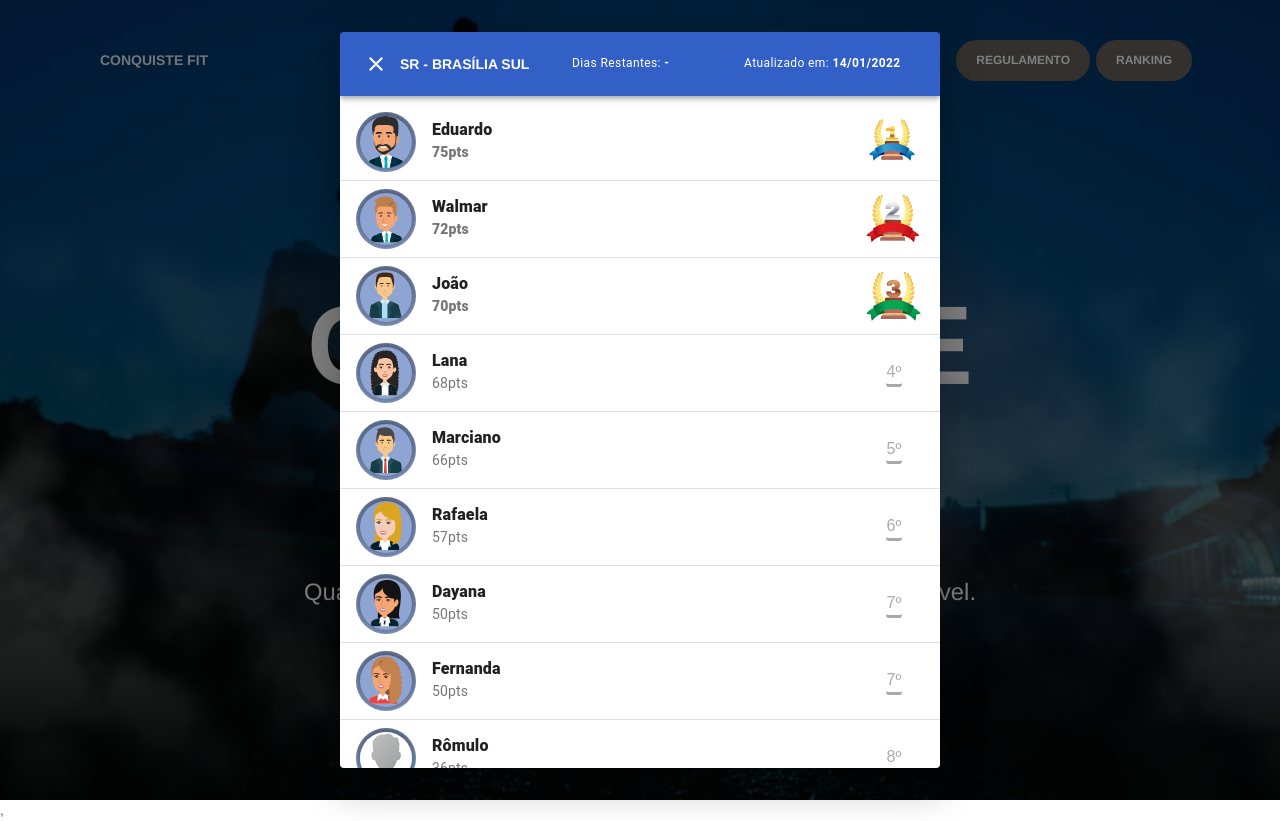
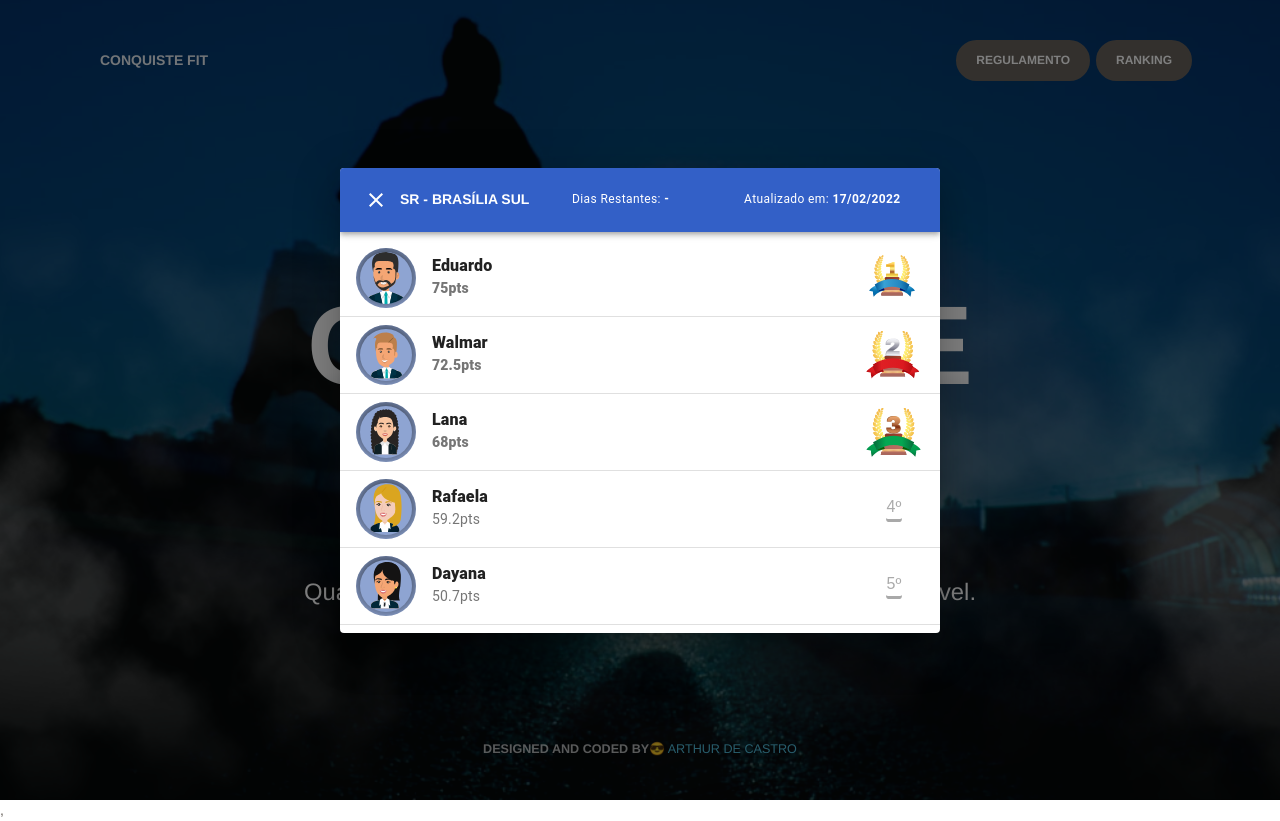
Before and after one commit to arthurfjadecastro/conquistefit, a React (Create React App) app: page /home in a window 1280 px wide. Both pictures are taken after a click on the button "RANKING". Built offline with nearby package versions, Linux system fonts and the light colour scheme.

Commit message:
Desclassificados e pontuacao final

```diff
--- a/src/views/Ranking.jsx
+++ b/src/views/Ranking.jsx
@@ -62,158 +62,158 @@ export default function Ranking({ open, handleClose }) {
 
 
   const Persons = [
-    {
-      name: "Marciano",
-      src: "/img/MARCIANO.svg",
-      position: null,
-      pts: 66
-    },
-    {
-      name: "Beth",
-      src: "/img/BETH.svg",
-      pts: 0,
-      position: null
-    },
+    // {
+    //   name: "Marciano",
+    //   src: "/img/MARCIANO.svg",
+    //   position: null,
+    //   pts: 66
+    // },
+    // {
+    //   name: "Beth",
+    //   src: "/img/BETH.svg",
+    //   pts: 0,
+    //   position: null
+    // },
     {
       name: "Lana",
       src: "/img/LANA.svg",
       position: null,
       pts: 68
     },
-    {
-      name: "Ramon",
-      src: "/img/RAMON.svg",
-      pts: 6,
-      position: null
-    },
-    {
-      name: "João",
-      src: "/img/JOAO.svg",
-      position: null,
-      pts: 70
-    },
-    {
-      name: "Carol",
-      src: "/img/CAROL.svg",
-      position: null,
-      pts: 12
-    },
+    // {
+    //   name: "Ramon",
+    //   src: "/img/RAMON.svg",
+    //   pts: 6,
+    //   position: null
+    // },
+    // {
+    //   name: "João",
+    //   src: "/img/JOAO.svg",
+    //   position: null,
+    //   pts: 70
+    // },
+    // {
+    //   name: "Carol",
+    //   src: "/img/CAROL.svg",
+    //   position: null,
+    //   pts: 12
+    // },
     {
       name: "Dayana",
       src: "/img/DAYANA.svg",
       position: null,
-      pts: 50
+      pts: 50.7
     },
-    {
-      name: "Arthur",
-      src: "/img/ARTHUR.svg",
-      position: null,
-      pts: 16
+    // {
+    //   name: "Arthur",
+    //   src: "/img/ARTHUR.svg",
+    //   position: null,
+    //   pts: 16
 
-    },
+    // },
     {
       name: "Walmar",
       src: "/img/WALMAR.svg",
       position: null,
-      pts: 72
+      pts: 72.5
     },
     {
       name: "Rafaela",
       src: "/img/RAFAELA.svg",
       position: null,
-      pts: 57
+      pts: 59.2
     },
-    {
-      name: "Fernanda",
-      src: "/img/FERNANDA.svg",
-      position: null,
-      pts: 50
-    },
-    {
-      name: "Kerson",
-      src: "/img/KERSON.svg",
-      pts: 5,
-      position: null
-    },
-    {
-      name: "Andréia",
-      src: "/img/ANDREA.svg",
-      position: null,
-      pts: 29
-    },
-    {
-      name: "Luciano",
-      src: "/img/LUCIANO.svg",
-      pts: 2,
-      position: null
-    },
+    // {
+    //   name: "Fernanda",
+    //   src: "/img/FERNANDA.svg",
+    //   position: null,
+    //   pts: 50
+    // },
+    // {
+    //   name: "Kerson",
+    //   src: "/img/KERSON.svg",
+    //   pts: 5,
+    //   position: null
+    // },
+    // {
+    //   name: "Andréia",
+    //   src: "/img/ANDREA.svg",
+    //   position: null,
+    //   pts: 29
+    // },
+    // {
+    //   name: "Luciano",
+    //   src: "/img/LUCIANO.svg",
+    //   pts: 2,
+    //   position: null
+    // },
     {
       name: "Eduardo",
       src: "/img/Eduardo.svg",
       position: null,
       pts: 75
     },
-    {
-      name: "Juliana",
-      src: "/img/default-avatar.png",
-      position: null,
-      pts: 29
-    },
-    {
-      name: "Gilberto",
-      src: "/img/default-avatar.png",
-      pts: 0,
-      position: null
-    },
-    {
-      name: "Elvis",
-      src: "/img/default-avatar.png",
-      pts: 0,
-      position: null
-    },
-    {
-      name: "Bruno",
-      src: "/img/BRUNO.svg",
-      position: null,
-      pts: 9
+    // {
+    //   name: "Juliana",
+    //   src: "/img/default-avatar.png",
+    //   position: null,
+    //   pts: 29
+    // },
+    // {
+    //   name: "Gilberto",
+    //   src: "/img/default-avatar.png",
+    //   pts: 0,
+    //   position: null
+    // },
+    // {
+    //   name: "Elvis",
+    //   src: "/img/default-avatar.png",
+    //   pts: 0,
+    //   position: null
+    // },
+    // {
+    //   name: "Bruno",
+    //   src: "/img/BRUNO.svg",
+    //   position: null,
+    //   pts: 9
 
-    },
-    {
-      name: "Marcelo",
-      src: "/img/default-avatar.png",
-      pts: 0,
-      position: null
-    },
-    {
-      name: "Sandro",
-      src: "/img/default-avatar.png",
-      position: null,
-      pts: 3
-    },
-    {
-      name: "Tassio",
-      src: "/img/default-avatar.png",
-      pts: 2,
-      position: null
-    },
-    {
-      name: "Guilherme",
-      src: "/img/default-avatar.png",
-      pts: 0,
-      position: null
-    },
-    {
-      name: "Paula",
-      src: "/img/default-avatar.png",
-      pts: 15,
-      position: null
-    },
-    {
-      name: "Rômulo",
-      src: "/img/default-avatar.png",
-      position: null,
-      pts: 36
-    },
+    // },
+    // {
+    //   name: "Marcelo",
+    //   src: "/img/default-avatar.png",
+    //   pts: 0,
+    //   position: null
+    // },
+    // {
+    //   name: "Sandro",
+    //   src: "/img/default-avatar.png",
+    //   position: null,
+    //   pts: 3
+    // },
+    // {
+    //   name: "Tassio",
+    //   src: "/img/default-avatar.png",
+    //   pts: 2,
+    //   position: null
+    // },
+    // {
+    //   name: "Guilherme",
+    //   src: "/img/default-avatar.png",
+    //   pts: 0,
+    //   position: null
+    // },
+    // {
+    //   name: "Paula",
+    //   src: "/img/default-avatar.png",
+    //   pts: 15,
+    //   position: null
+    // },
+    // {
+    //   name: "Rômulo",
+    //   src: "/img/default-avatar.png",
+    //   position: null,
+    //   pts: 36
+    // },
   ]
 
   Persons.sort(function (a, b) {
@@ -249,6 +249,8 @@ export default function Ranking({ open, handleClose }) {
 
 
 
+
+
   const finish = new Date("01/14/2022");
   const timeDiff = Math.abs(finish.getTime() - Date.now());
 
@@ -277,7 +279,7 @@ export default function Ranking({ open, handleClose }) {
               Dias Restantes:    <b> {"-"}</b>
             </Typography>
             <Typography variant="caption" className={classes.title2}>
-              Atualizado em:    <b> {"14/01/2022"}</b>
+              Atualizado em:    <b> {"17/02/2022"}</b>
             </Typography>
           </Toolbar>
         </AppBar>
```
Also changed, not shown: 2 other files (tests, documents, lock files or other folders).
